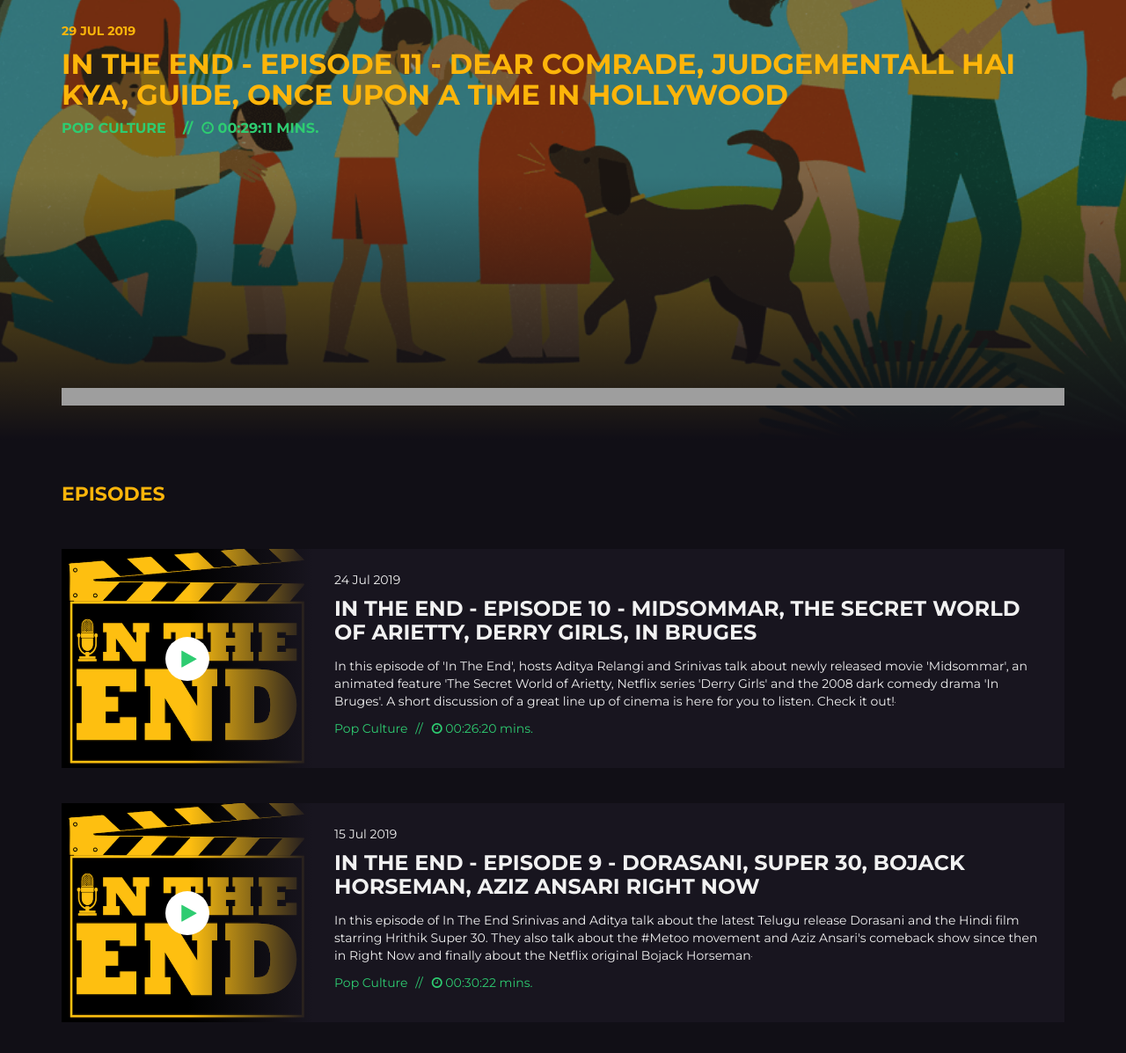
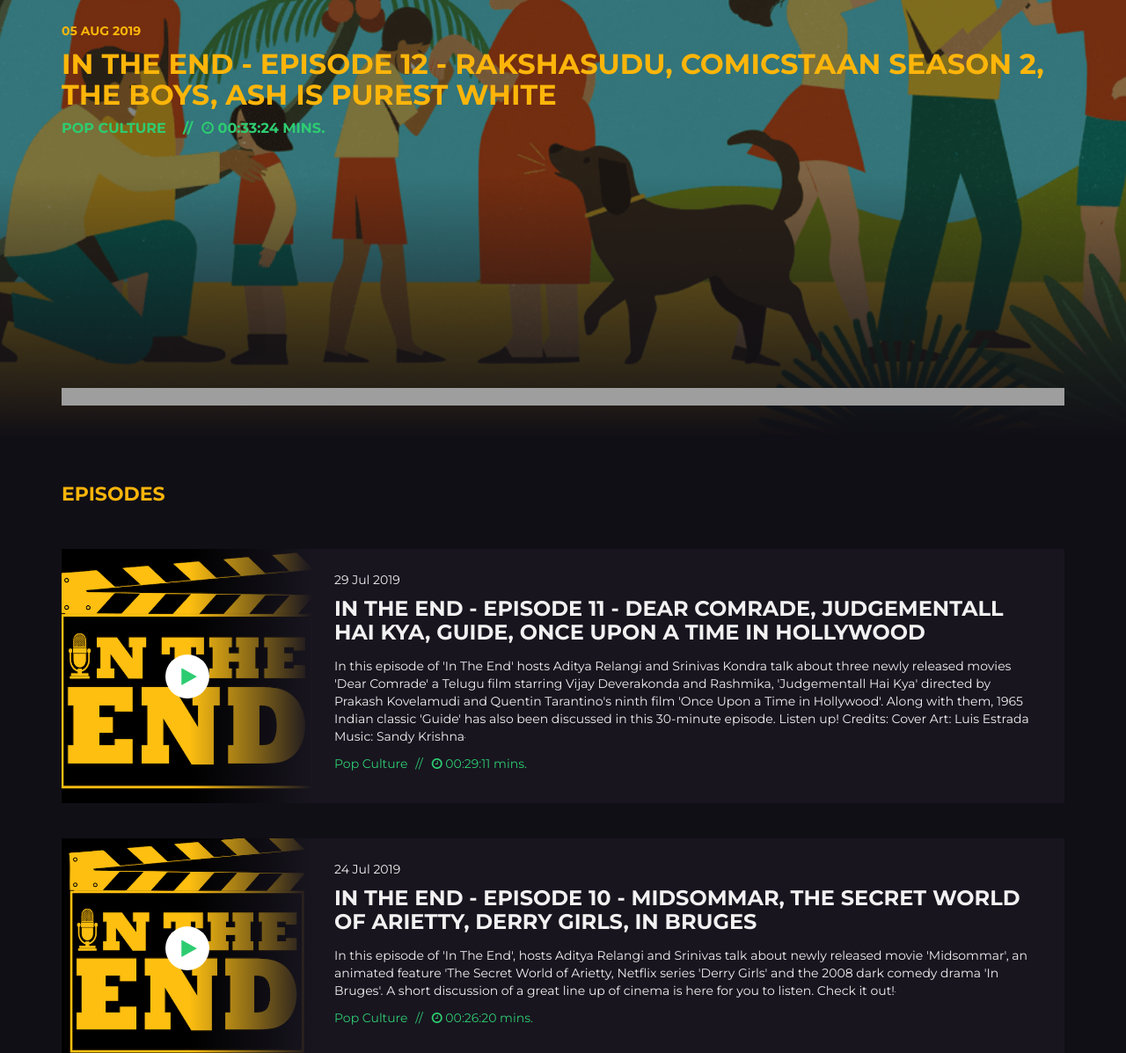
Before and after one commit to arelangi/BillionTwentySite, a plain HTML site: page docs/intheend.html in a window 1280 px wide. Shown: the part 300-1497 px from the top of the page at 88% size. Drawn offline with Linux system fonts and the light colour scheme; grey boxes are pictures that could not be loaded.

Commit message:
New episode added

```diff
--- a/docs/intheend.html
+++ b/docs/intheend.html
@@ -156,10 +156,10 @@
             <!-- ===== PODCAST INFO ===== -->
             <div class="container">
                 <div class="podcast-hero-content">
-                    <span class="podcast-hero-date">29 Jul 2019</span>
-                    <h2 class="podcast-hero-title"><a href="http://feedproxy.google.com/~r/billiontwenty/intheend/~3/kgB_-pEG-MA/in-the-end-episode-11-dear-comrade-judgementall-hai-kya-guide-once-upon-a-time-in-hollywood">In The End - Episode 11 - Dear Comrade, Judgementall Hai Kya, Guide, Once Upon a Time In Hollywood<ul class="podcast-hero-meta">
+                    <span class="podcast-hero-date">05 Aug 2019</span>
+                    <h2 class="podcast-hero-title"><a href="http://feedproxy.google.com/~r/billiontwenty/intheend/~3/iO4tDqpsR6U/in-the-end-episode-12-rakshasudu-comicstaan-season-2-the-boys-ash-is-purest-white">In The End - Episode 12 - Rakshasudu, Comicstaan Season 2, The Boys, Ash Is Purest White<ul class="podcast-hero-meta">
                         <li class="item"><a href="#" class="podcast-hero-tag" rel="tag">Pop Culture</a></li>
-                        <li class="item"><i class="fa fa-clock-o"></i> 00:29:11 mins.</li>
+                        <li class="item"><i class="fa fa-clock-o"></i> 00:33:24 mins.</li>
                     </ul>
                 </div>
             </div>
@@ -168,7 +168,7 @@
             <div class="podcast-hero-player-content">
                 <div class="container">
                     <!-- ===== SOUNDCLOUD PLAYER ===== -->
-		    <iframe width="100%" height="20" scrolling="no" frameborder="no" allow="autoplay" src="https://w.soundcloud.com/player/?url=https%3A//api.soundcloud.com/tracks/657941681&color=%23dd3d35&inverse=false&auto_play=false&show_user=true"></iframe>
+		    <iframe width="100%" height="20" scrolling="no" frameborder="no" allow="autoplay" src="https://w.soundcloud.com/player/?url=https%3A//api.soundcloud.com/tracks/661294094&color=%23dd3d35&inverse=false&auto_play=false&show_user=true"></iframe>
                 </div>
             </div>
         </div>
@@ -182,6 +182,24 @@
 				<h2 class="title-default">Episodes</h2>
 
 			<div class="row"><!-- ===== PODCAST CARD FULL ===== -->
+					<div class="col-sm-12 mb-40">
+						<div class="podcast-card full">
+							<figure class="podcast-image"><a href="http://feedproxy.google.com/~r/billiontwenty/intheend/~3/kgB_-pEG-MA/in-the-end-episode-11-dear-comrade-judgementall-hai-kya-guide-once-upon-a-time-in-hollywood"><img src="assets/img/Logo555.png" alt="Podcast Logo" title="Int The End Episode" /></a></figure>
+							<div class="podcast-content">
+								<span class="podcast-date">29 Jul 2019</span>
+								<h2 class="podcast-title"><a href="http://feedproxy.google.com/~r/billiontwenty/intheend/~3/kgB_-pEG-MA/in-the-end-episode-11-dear-comrade-judgementall-hai-kya-guide-once-upon-a-time-in-hollywood">In The End - Episode 11 - Dear Comrade, Judgementall Hai Kya, Guide, Once Upon a Time In Hollywood</a></h2>
+								<p class="podcast-excerpt"><a href="http://feedproxy.google.com/~r/billiontwenty/intheend/~3/kgB_-pEG-MA/in-the-end-episode-11-dear-comrade-judgementall-hai-kya-guide-once-upon-a-time-in-hollywood">In this episode of 'In The End' hosts Aditya Relangi and Srinivas Kondra talk about three newly released movies 'Dear Comrade' a Telugu film starring Vijay Deverakonda and Rashmika, 'Judgementall Hai Kya' directed by Prakash Kovelamudi and Quentin Tarantino's ninth film 'Once Upon a Time in Hollywood'. Along with them, 1965 Indian classic 'Guide' has also been discussed in this 30-minute episode. Listen up!
+
+Credits:
+Cover Art: Luis Estrada
+Music: Sandy Krishna<img src="http://feeds.feedburner.com/~r/billiontwenty/intheend/~4/kgB_-pEG-MA" height="1" width="1" alt=""/></a></p>
+								<ul class="podcast-meta">
+					                <li class="item"><a href="#" class="podcast-tag" rel="tag">Pop Culture</a></li>
+					                <li class="item"><i class="fa fa-clock-o"></i> 00:29:11 mins.</li>
+					            </ul>
+							</div>
+						</div>
+					</div><!-- ===== PODCAST CARD FULL ===== -->
 					<div class="col-sm-12 mb-40">
 						<div class="podcast-card full">
 							<figure class="podcast-image"><a href="http://feedproxy.google.com/~r/billiontwenty/intheend/~3/Igl6QDFaPL8/in-the-end-episode-10-midsommar-the-secret-world-of-arietty-derry-girls-in-bruges-1"><img src="assets/img/Logo555.png" alt="Podcast Logo" title="Int The End Episode" /></a></figure>
@@ -377,12 +395,12 @@
                         <h2 class="title-separator white">Latest Episodes</h2>
                         <ul class="footer-complement">
                             <li>
-                                <a href="http://feedproxy.google.com/~r/billiontwenty/intheend/~3/kgB_-pEG-MA/in-the-end-episode-11-dear-comrade-judgementall-hai-kya-guide-once-upon-a-time-in-hollywood">In The End - Episode 11 - Dear Comrade, Judgementall Ha...</a>
-                                <span>29 Jul 2019</span>
+                                <a href="http://feedproxy.google.com/~r/billiontwenty/intheend/~3/iO4tDqpsR6U/in-the-end-episode-12-rakshasudu-comicstaan-season-2-the-boys-ash-is-purest-white">In The End - Episode 12 - Rakshasudu, Comicstaan Season...</a>
+                                <span>05 Aug 2019</span>
                             </li>
                             <li>
-                                <a href="http://feedproxy.google.com/~r/billiontwenty/intheend/~3/Igl6QDFaPL8/in-the-end-episode-10-midsommar-the-secret-world-of-arietty-derry-girls-in-bruges-1">In The End - Episode 10 - Midsommar, The Secret World o...</a>
-				<span>24 Jul 2019</span>
+                                <a href="http://feedproxy.google.com/~r/billiontwenty/intheend/~3/kgB_-pEG-MA/in-the-end-episode-11-dear-comrade-judgementall-hai-kya-guide-once-upon-a-time-in-hollywood">In The End - Episode 11 - Dear Comrade, Judgementall Ha...</a>
+				<span>29 Jul 2019</span>
                             </li>
                         </ul>
                     </div>
```
Also changed, not shown: docs/about-us.html (+4 -4 lines), docs/contact.html (+4 -4 lines), docs/index.html (+26 -26 lines).
